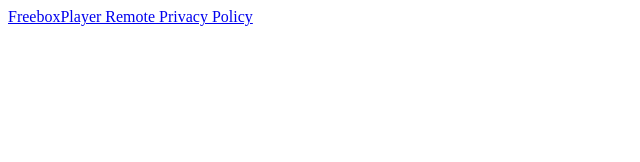
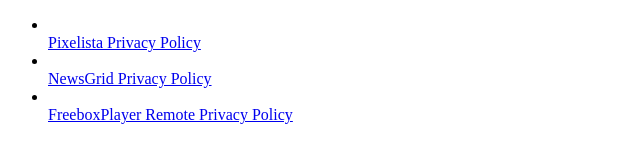
Before and after one commit to d370urn3ur/d370urn3ur.github.io, a plain HTML site: page index.html in a window 1280 px wide. Shown: the whole page, without its empty margins (0-640 px from the left). Drawn offline with Linux system fonts and the light colour scheme.

Commit message:
Update index.html

```diff
--- a/index.html
+++ b/index.html
@@ -1,6 +1,10 @@
 <!DOCTYPE html>
 <html>
     <body>
-        <a href="privacy_policy.html">FreeboxPlayer Remote Privacy Policy</a>
+        <ul>
+            <li></li><a href="privacy_policy_pixelista.html">Pixelista Privacy Policy</a></li>
+            <li></li><a href="privacy_policy_newsgrid.html">NewsGrid Privacy Policy</a></li>
+            <li></li><a href="privacy_policy.html">FreeboxPlayer Remote Privacy Policy</a></li>
+        </ul>
     </body>
 </html>
```
